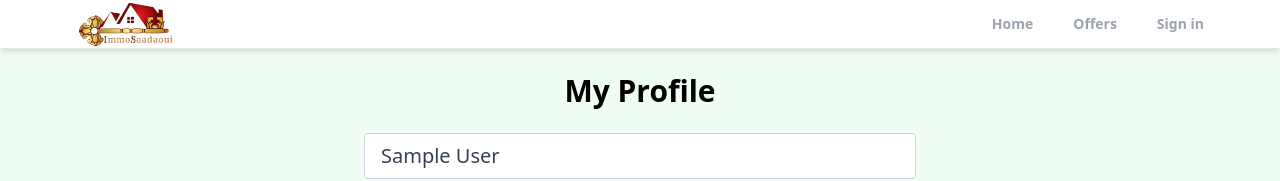
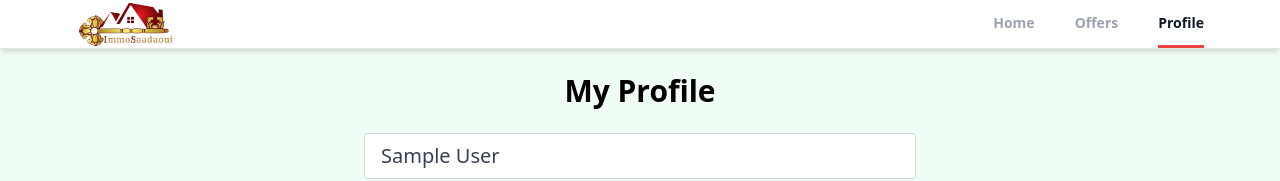
Before and after one commit to AyoubSaadaoui/ImmoSaadaoui, a React (Create React App) app: page /profile in a window 1280 px wide. Shown: the top 181 px of the page. Built offline with nearby package versions, Linux system fonts and the light colour scheme; no server answers; sample sign-in values are in the browser's storage.

Commit message:
complete the header component and make it dynamic

```diff
--- a/src/components/Header.jsx
+++ b/src/components/Header.jsx
@@ -1,16 +1,31 @@
-import React from 'react'
+import { getAuth, onAuthStateChanged } from 'firebase/auth'
+import React, { useEffect, useState } from 'react'
 import { useLocation, useNavigate } from 'react-router'
 import logo from '../assets/LogoImmo.png'
 
 export default function Header() {
     const location = useLocation()
     const navigate = useNavigate()
+    const [pageState, setPageState] = useState();
+    const auth = getAuth();
 
     function pathMathRoute(route) {
         if( route === location.pathname) {
             return true
         }
-    }
+    };
+
+    useEffect(() => {
+        onAuthStateChanged(auth, (user) => {
+        if (user) {
+            setPageState("Profile");
+        } else {
+            setPageState("Sign in");
+        }
+        });
+    }, [auth]);
+
+
   return (
     // shadow-sm
     <div className='bg-white border-b shadow-md sticky top-0 z-50 '>
@@ -40,13 +55,15 @@ export default function Header() {
                     >
                         Offers
                     </li>
+
                     <li
                         className={`cursor-pointer py-3 text-sm font-semibold text-gray-400  ${
-                            pathMathRoute("/sign-in") && " border-b-[3px] border-b-red-500 text-gray-900 "
+                            ( pathMathRoute("/profile") || pathMathRoute("/sign-in")) &&
+                            " border-b-[3px] border-b-red-500 text-gray-900 "
                         }`}
-                        onClick={ ()=> navigate("/sign-in") }
+                        onClick={ ()=> navigate("/profile") }
                     >
-                        Sign in
+                        {pageState}
                     </li>
                 </ul>
             </div>
--- a/src/pages/Profile.jsx
+++ b/src/pages/Profile.jsx
@@ -1,4 +1,4 @@
-import { AuthCredential, getAuth, updateProfile } from 'firebase/auth';
+import {  getAuth, updateProfile } from 'firebase/auth';
 import { doc, updateDoc } from 'firebase/firestore';
 import React, { useState } from 'react'
 import { useNavigate } from 'react-router';
@@ -77,7 +77,7 @@ function Profile() {
               type='email'
               id='email'
               value={email}
-              onChange
+
               disabled
               className=' mb-6 w-full px-4 py-2 text-xl text-gray-700 bg-white
               border-gray-300 rounded transition ease-in-out'
```
